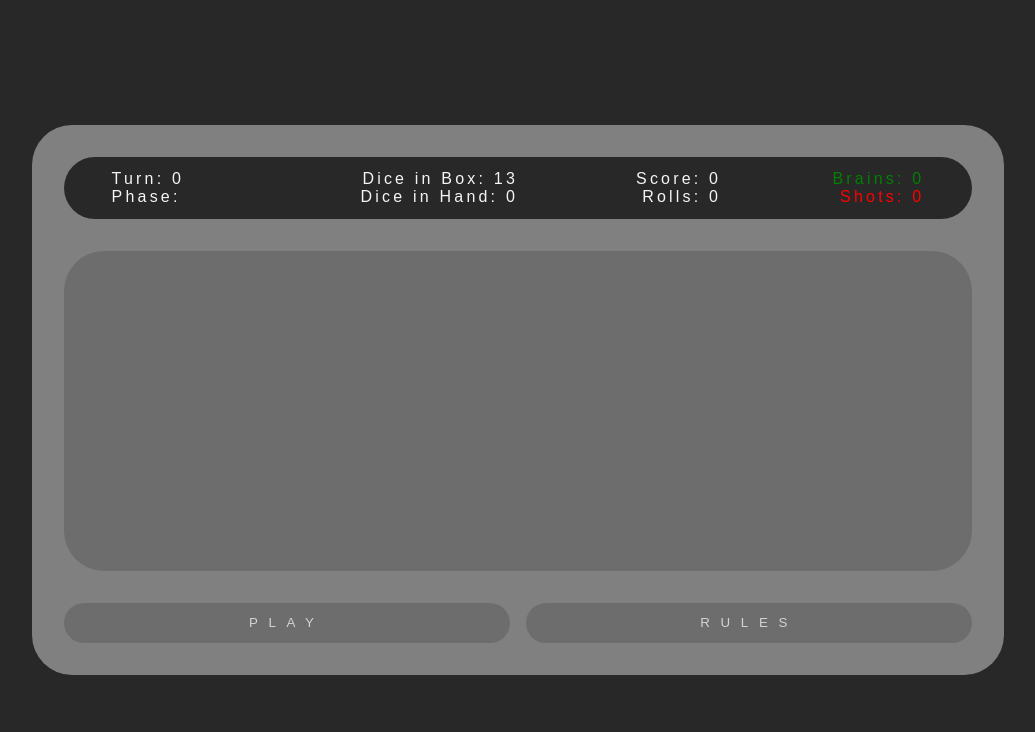
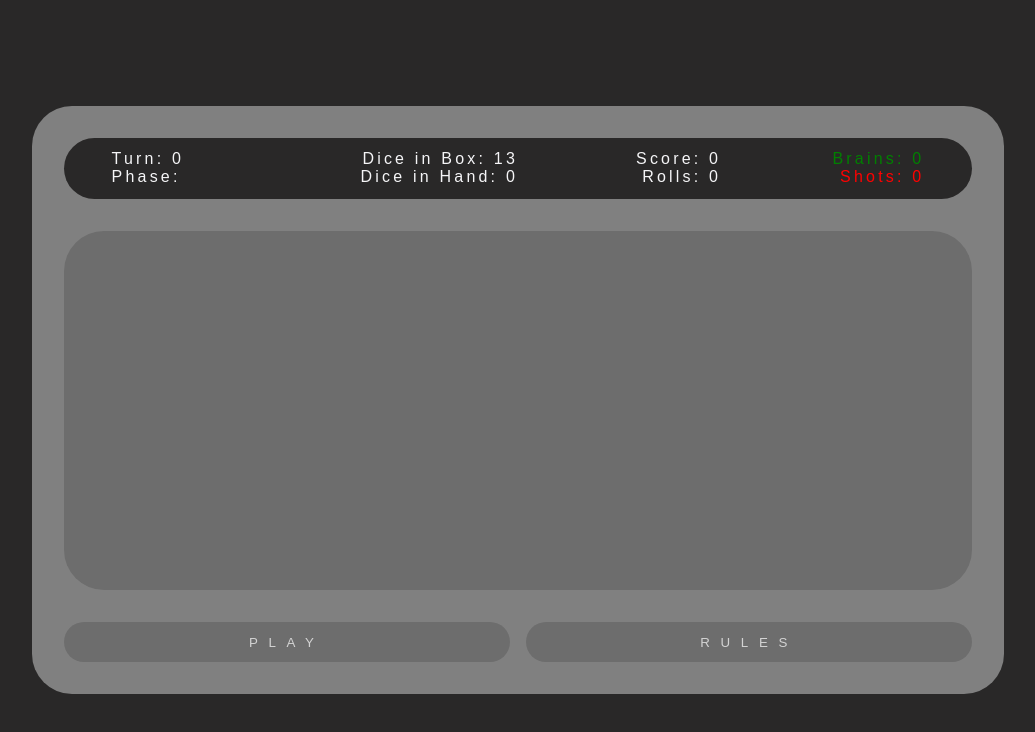
Before and after one commit to nuno-oliveira-1991/zombie-dice-game, a React (Vite) app: page / in a window 1280 px wide. Shown: the top 732 px of the page, without its empty margins (122-1157 px from the left). Built offline with nearby package versions, Linux system fonts and the light colour scheme.

Commit message:
Conntrol panel buttons opacity conditions fixe, GameStage heights controlled

```diff
--- a/src/components/GameStage/GameStage.jsx
+++ b/src/components/GameStage/GameStage.jsx
@@ -106,11 +106,9 @@ const GameStage = () => {
     console.log('proceeding...');
     if (turnPhase === 'DRAW') {
       setTurnPhase('ROLL');
-      setPlayButtonMessage('');
       setLoadingMessage('Rolling dice ...');
     } else {
       setTurnPhase('DRAW');
-      setPlayButtonMessage('');
       setPlayerHand([]);
       setRollResult([]);
       setLoadingMessage('Drawing dice ...');
@@ -222,10 +220,8 @@ const GameStage = () => {
             onClick={handlePlayButtonClick}
             style={{ opacity:
               turn === 0 ||
-              playButtonMessage !== '' &&
-              playerHand.length > 0 ||
-              (rollResult.length > 0 &&
-              playerHand.length === 0)
+              loadingMessage !== 'Rolling dice ...' &&
+              loadingMessage !== 'Drawing dice ...'
               ?
               '100%'
               :
--- a/src/components/GameStage/game-stage-styles.module.scss
+++ b/src/components/GameStage/game-stage-styles.module.scss
@@ -4,9 +4,12 @@
   position: relative;
   box-sizing: border-box;
   width: 80%;
+  height: 80%;
+  min-height: 30em;
   background-color: gray;
   border-radius: 40px;
   padding: 2em;
+  align-items: flex-start; /* Align content at the start of the cross-axis */
 }
 
 .roll-panel {
@@ -16,8 +19,8 @@
   align-items: center;
   box-sizing: border-box;
   position: relative;
-  min-height: 20em;
-  height: 50%;
+  min-height: 5em;
+  height: 100%;
   width: 100%;
   padding: 2em;
   gap: 1em;
```
